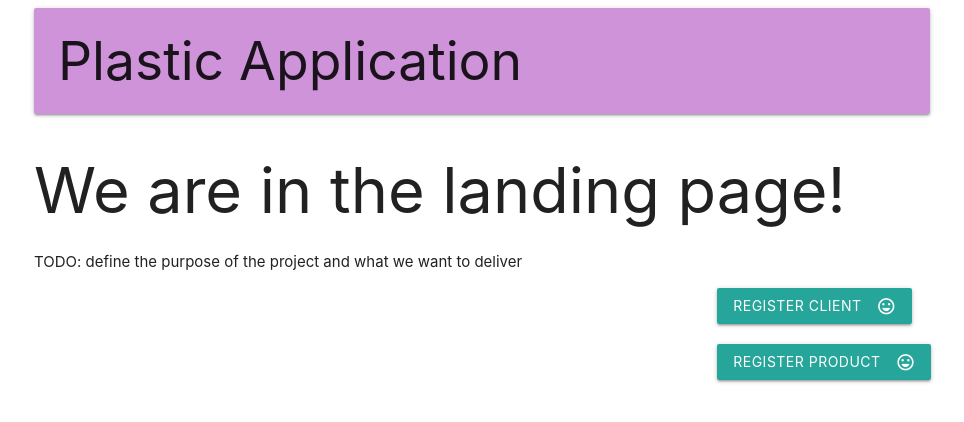
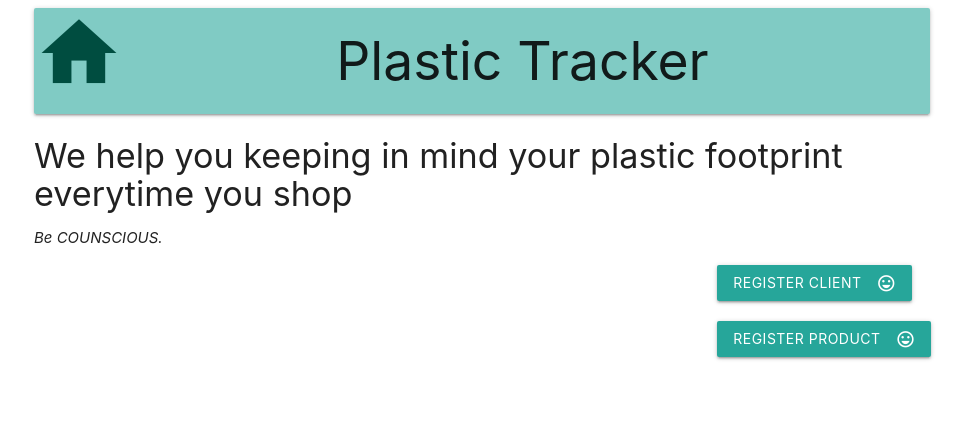
Before and after one commit to flsoares8/cs50_Final_Project, a Django app: page / in a window 1280 px wide. Shown: the top 422 px of the page, without its empty margins (158-1122 px from the left). Run offline with Django 3.2, Linux system fonts and the light colour scheme; some libraries are stand-ins or nearby versions.

Commit message:
Complete the description of landing page

```diff
--- a/plastic_footprint/plastic_tracker/templates/plastic_tracker/base.html
+++ b/plastic_footprint/plastic_tracker/templates/plastic_tracker/base.html
@@ -1,25 +1,34 @@
 <!DOCTYPE html>
 <html lang="en">
-
   <head>
-  <meta charset="UTF-8">
-  <meta name="viewport" content="width=device-width, initial-scale=1.0">
+    <meta charset="UTF-8" />
+    <meta name="viewport" content="width=device-width, initial-scale=1.0" />
     <!--Import Google Icon Font-->
-  <link href="https://fonts.googleapis.com/icon?family=Material+Icons" rel="stylesheet" />
+    <link
+      href="https://fonts.googleapis.com/icon?family=Material+Icons"
+      rel="stylesheet"
+    />
     <!-- Materialize Compiled and minified CSS -->
-  <link rel="stylesheet" href="https://cdnjs.cloudflare.com/ajax/libs/materialize/1.0.0/css/materialize.min.css">
-  <link rel="stylesheet" href="https://cdnjs.cloudflare.com/ajax/libs/font-awesome/5.11.2/css/all.min.css">
+    <link
+      rel="stylesheet"
+      href="https://cdnjs.cloudflare.com/ajax/libs/materialize/1.0.0/css/materialize.min.css"
+    />
+    <link
+      rel="stylesheet"
+      href="https://cdnjs.cloudflare.com/ajax/libs/font-awesome/5.11.2/css/all.min.css"
+    />
     <title>Plastic Tracker</title>
   </head>
 
   <body>
     <div class="container">
-    <h2 class="card-panel purple lighten-3">Plastic Application</h2>
-    {% block content %}
-    {% endblock content %}
+      <a href="{% url 'landing_page' %}">
+        <i class="material-icons left large teal-text text-darken-4">home</i>
+      </a>
+      <h2 class="card-panel teal lighten-3 center">Plastic Tracker</h2>
+      {% block content %} {% endblock content %}
     </div>
     <!-- Materialize Compiled and minified JavaScript -->
     <script src="https://cdnjs.cloudflare.com/ajax/libs/materialize/1.0.0/js/materialize.min.js"></script>
   </body>
-
 </html>
--- a/plastic_footprint/plastic_tracker/templates/plastic_tracker/landing_page.html
+++ b/plastic_footprint/plastic_tracker/templates/plastic_tracker/landing_page.html
@@ -1,12 +1,13 @@
-{% extends "plastic_tracker/base.html" %}
-
-{% block content %}
-<h1>We are in the landing page!</h1>
-<p>TODO: define the purpose of the project and what we want to deliver</p>
+{% extends "plastic_tracker/base.html" %} {% block content %}
+<h4>We help you keeping in mind your plastic footprint everytime you shop</h4>
+<p><i>Be COUNSCIOUS.</i></p>
 
 <div class="row">
   <div class="col s3 offset-s9">
-    <a class="waves-effect waves-light btn" href="{% url 'customer_registration' %}">
+    <a
+      class="waves-effect waves-light btn"
+      href="{% url 'customer_registration' %}"
+    >
       <i class="material-icons right">sentiment_very_satisfied</i>
       Register client
     </a>
@@ -14,12 +15,14 @@
 </div>
 <div class="row">
   <div class="col s6 offset-s9">
-    <a class="waves-effect waves-light btn" href="{% url 'product_registration' %}">
+    <a
+      class="waves-effect waves-light btn"
+      href="{% url 'product_registration' %}"
+    >
       <i class="material-icons right">sentiment_very_satisfied</i>
       Register product
     </a>
   </div>
 </div>
 
-
 {% endblock content %}
```
Also changed, not shown: TODO.md (+1 -0 lines). Lines whose indentation alone changed are shown as unchanged.
